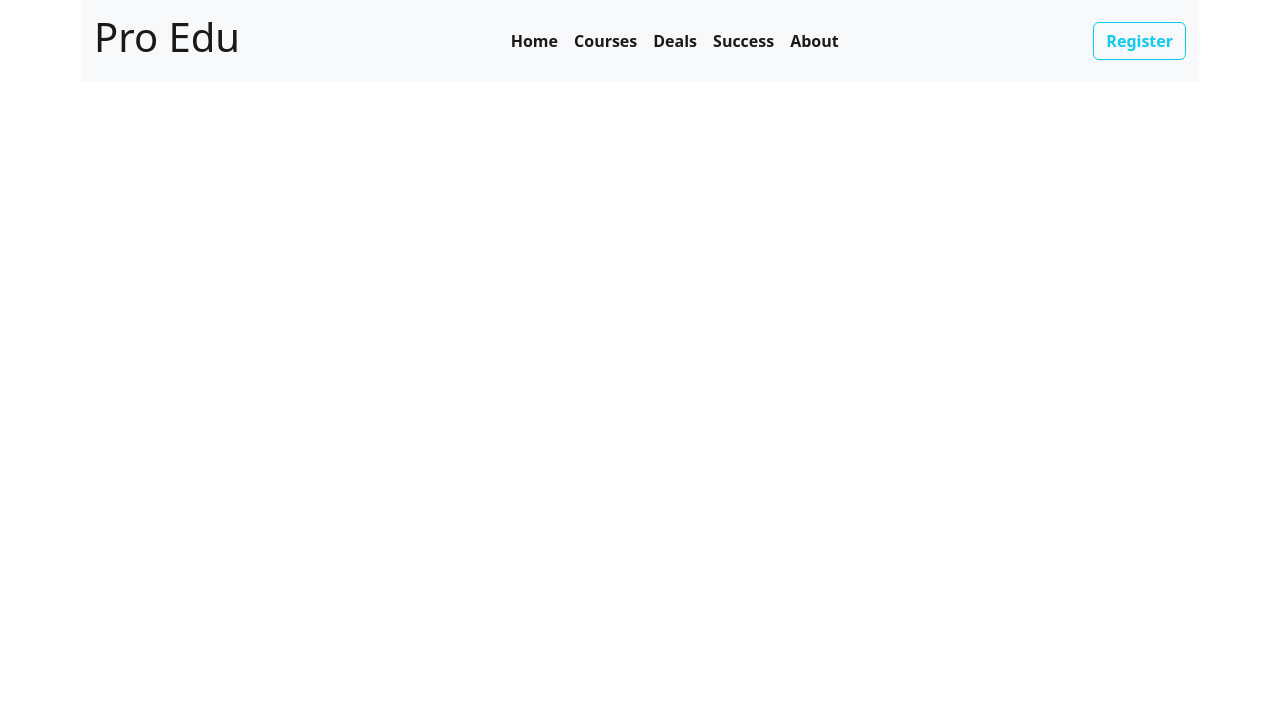
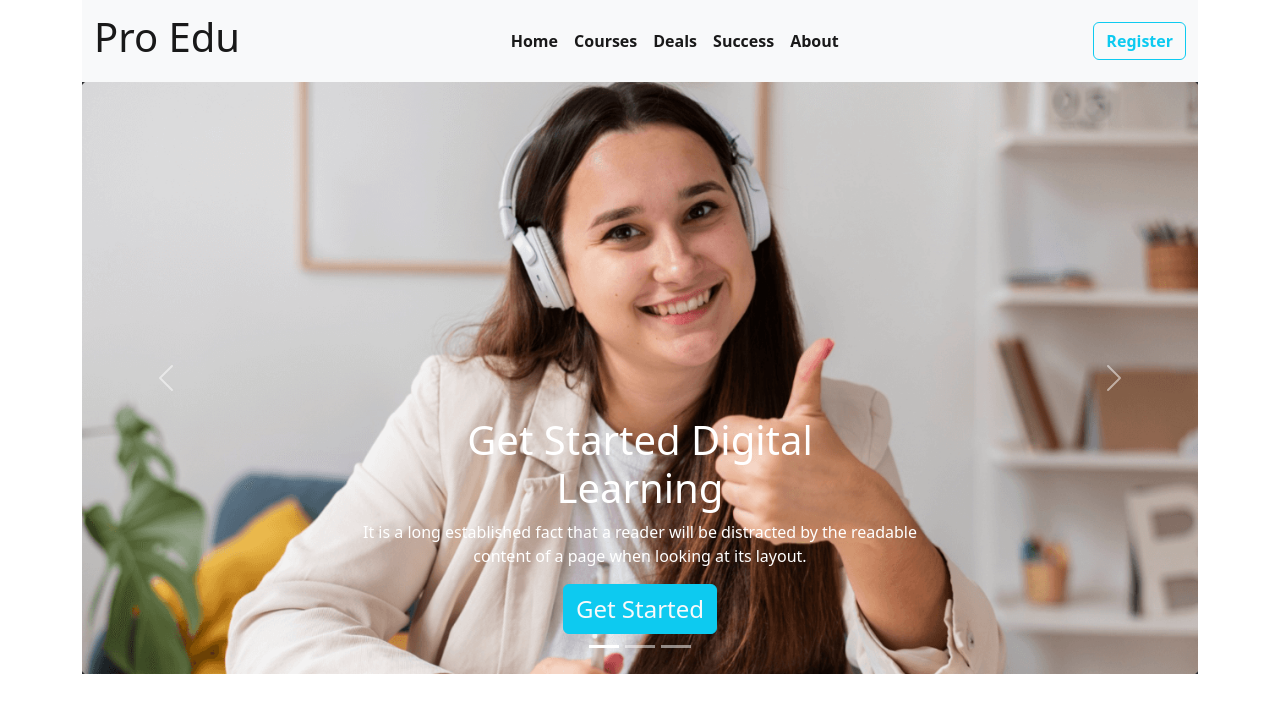
Before and after one commit to ashanur28/Education, a plain HTML site: page index.html in a window 1280 px wide. Drawn offline with nearby package versions, Linux system fonts and the light colour scheme.

Commit message:
added my carusole

```diff
--- a/index.html
+++ b/index.html
@@ -53,6 +53,62 @@
             </nav>
 
         </section>
+        <!-- carusol start  -->
+        <section class="container">
+            <div id="carouselExampleCaptions" class="carousel slide" data-bs-ride="false">
+                <div class="carousel-indicators">
+                    <button type="button" data-bs-target="#carouselExampleCaptions" data-bs-slide-to="0" class="active"
+                        aria-current="true" aria-label="Slide 1"></button>
+                    <button type="button" data-bs-target="#carouselExampleCaptions" data-bs-slide-to="1"
+                        aria-label="Slide 2"></button>
+                    <button type="button" data-bs-target="#carouselExampleCaptions" data-bs-slide-to="2"
+                        aria-label="Slide 3"></button>
+                </div>
+                <div class="carousel-inner bg-dark">
+                    <div class="carousel-item active">
+                        <img class="img-fluid" src="images/cover/cover-1.png" class="d-block w-100" alt="...">
+                        <div class="carousel-caption  d-md-block">
+                            <h1>Get Started Digital <br>
+                                Learning</h1>
+                            <p>It is a long established fact that a reader will be distracted by the readable <br>
+                                content of a page when looking at its layout.</p>
+                            <button class="btn btn-info text-light fw-bol fs-4">Get Started</button>
+                        </div>
+                    </div>
+                    <div class="carousel-item">
+                        <img class="img-fluid" src="images/cover/cover-2.jpg" class="d-block w-100" alt="...">
+                        <div class="carousel-caption  d-md-block">
+                            <h1>Get Started Digital <br>
+                                Learning</h1>
+                            <p>It is a long established fact that a reader will be distracted by the readable <br>
+                                content of a page when looking at its layout.</p>
+                            <button class="btn btn-info text-light fw-bol fs-4">Get Started</button>
+                        </div>
+                    </div>
+                    <div class="carousel-item">
+                        <img class="img-fluid" src="images/cover/cover-3.jpg" class="d-block w-100" alt="...">
+                        <div class="carousel-caption  d-md-block">
+                            <h1>Get Started Digital <br>
+                                Learning</h1>
+                            <p>It is a long established fact that a reader will be distracted by the readable <br>
+                                content of a page when looking at its layout.</p>
+                            <button class="btn btn-info text-light fw-bol fs-4">Get Started</button>
+                        </div>
+                    </div>
+                </div>
+                <button class="carousel-control-prev" type="button" data-bs-target="#carouselExampleCaptions"
+                    data-bs-slide="prev">
+                    <span class="carousel-control-prev-icon" aria-hidden="true"></span>
+                    <span class="visually-hidden">Previous</span>
+                </button>
+                <button class="carousel-control-next" type="button" data-bs-target="#carouselExampleCaptions"
+                    data-bs-slide="next">
+                    <span class="carousel-control-next-icon" aria-hidden="true"></span>
+                    <span class="visually-hidden">Next</span>
+                </button>
+            </div>
+        </section>
+        <!-- carusol end  -->
 
     </header>
     <!-- nav bar end  -->
--- a/style.css
+++ b/style.css
@@ -0,0 +1,3 @@
+.bg {
+    background-color: black;
+}
```
Also changed, not shown: images/cover/cover -2 edit.png (added).
